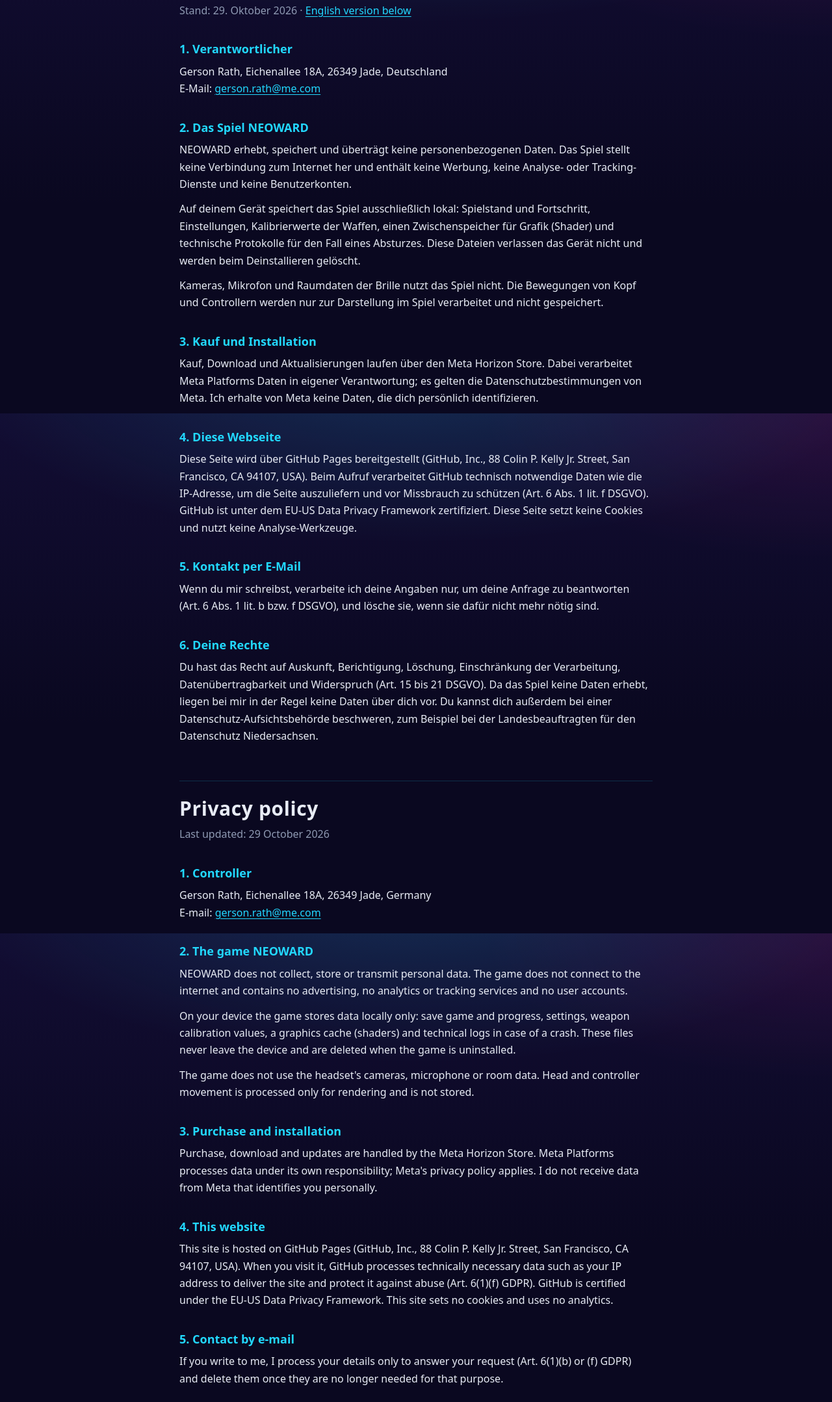
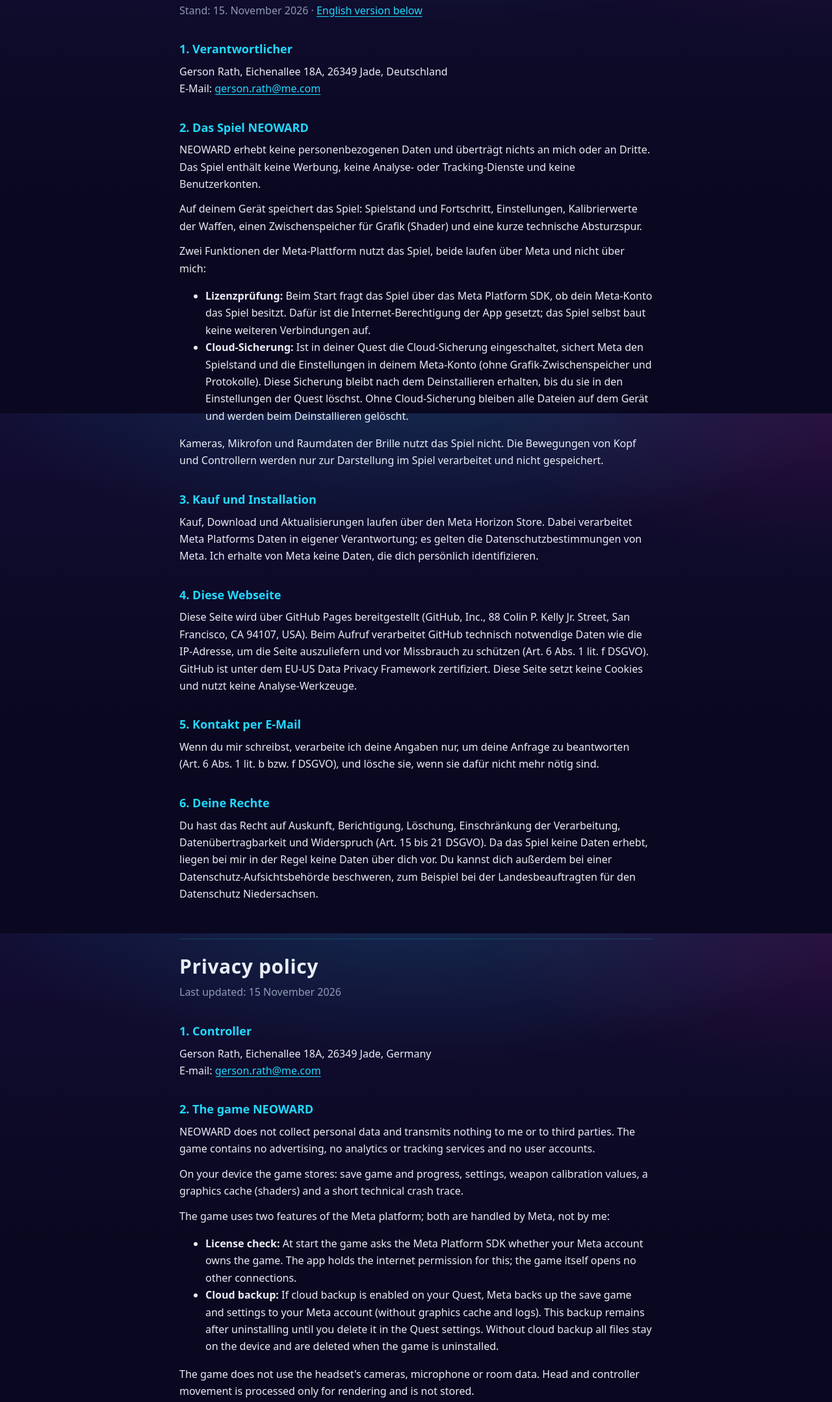
Before and after one commit to Neoward/neoward.github.io, a plain HTML site: page datenschutz.html in a window 1280 px wide. Shown: the part 164-2321 px from the top of the page at 65% size. Drawn offline with Linux system fonts and the light colour scheme.

Commit message:
Datenschutzerklärung (Stand 15.11.: Lizenzprüfung, Cloud-Sicherung über Meta), Studio-Logo in der Fußzeile
Co-Authored-By: Claude Opus 5.5 <noreply@anthropic.com>
Claude-Session: https://claude.ai/code/session_01XLuvdXayHazfWvZsJdh7GP

```diff
--- a/datenschutz.html
+++ b/datenschutz.html
@@ -13,18 +13,26 @@
 <nav><a href="datenschutz.html">Datenschutz / Privacy</a><a href="impressum.html">Impressum / Imprint</a></nav></header>
 
 <h1>Datenschutzerklärung</h1>
-<p class="muted">Stand: 29. Oktober 2026 · <a href="#en">English version below</a></p>
+<p class="muted">Stand: 15. November 2026 · <a href="#en">English version below</a></p>
 
 <h2>1. Verantwortlicher</h2>
 <p>Gerson Rath, Eichenallee 18A, 26349 Jade, Deutschland<br>
 E-Mail: <span class="em" data-u="htar.nosreg" data-d="moc.em">gerson.rath [at] me [punkt] com</span></p>
 
 <h2>2. Das Spiel NEOWARD</h2>
-<p>NEOWARD erhebt, speichert und überträgt keine personenbezogenen Daten. Das Spiel stellt keine Verbindung zum
-Internet her und enthält keine Werbung, keine Analyse- oder Tracking-Dienste und keine Benutzerkonten.</p>
-<p>Auf deinem Gerät speichert das Spiel ausschließlich lokal: Spielstand und Fortschritt, Einstellungen,
-Kalibrierwerte der Waffen, einen Zwischenspeicher für Grafik (Shader) und technische Protokolle für den Fall eines
-Absturzes. Diese Dateien verlassen das Gerät nicht und werden beim Deinstallieren gelöscht.</p>
+<p>NEOWARD erhebt keine personenbezogenen Daten und überträgt nichts an mich oder an Dritte. Das Spiel enthält keine
+Werbung, keine Analyse- oder Tracking-Dienste und keine Benutzerkonten.</p>
+<p>Auf deinem Gerät speichert das Spiel: Spielstand und Fortschritt, Einstellungen, Kalibrierwerte der Waffen, einen
+Zwischenspeicher für Grafik (Shader) und eine kurze technische Absturzspur.</p>
+<p>Zwei Funktionen der Meta-Plattform nutzt das Spiel, beide laufen über Meta und nicht über mich:</p>
+<ul>
+<li><b>Lizenzprüfung:</b> Beim Start fragt das Spiel über das Meta Platform SDK, ob dein Meta-Konto das Spiel
+besitzt. Dafür ist die Internet-Berechtigung der App gesetzt; das Spiel selbst baut keine weiteren Verbindungen auf.</li>
+<li><b>Cloud-Sicherung:</b> Ist in deiner Quest die Cloud-Sicherung eingeschaltet, sichert Meta den Spielstand und
+die Einstellungen in deinem Meta-Konto (ohne Grafik-Zwischenspeicher und Protokolle). Diese Sicherung bleibt nach dem
+Deinstallieren erhalten, bis du sie in den Einstellungen der Quest löschst. Ohne Cloud-Sicherung bleiben alle Dateien
+auf dem Gerät und werden beim Deinstallieren gelöscht.</li>
+</ul>
 <p>Kameras, Mikrofon und Raumdaten der Brille nutzt das Spiel nicht. Die Bewegungen von Kopf und Controllern werden
 nur zur Darstellung im Spiel verarbeitet und nicht gespeichert.</p>
 
@@ -51,18 +59,25 @@ Landesbeauftragten für den Datenschutz Niedersachsen.</p>
 
 <section class="lang" id="en" lang="en">
 <h1>Privacy policy</h1>
-<p class="muted">Last updated: 29 October 2026</p>
+<p class="muted">Last updated: 15 November 2026</p>
 
 <h2>1. Controller</h2>
 <p>Gerson Rath, Eichenallee 18A, 26349 Jade, Germany<br>
 E-mail: <span class="em" data-u="htar.nosreg" data-d="moc.em">gerson.rath [at] me [punkt] com</span></p>
 
 <h2>2. The game NEOWARD</h2>
-<p>NEOWARD does not collect, store or transmit personal data. The game does not connect to the internet and contains
-no advertising, no analytics or tracking services and no user accounts.</p>
-<p>On your device the game stores data locally only: save game and progress, settings, weapon calibration values, a
-graphics cache (shaders) and technical logs in case of a crash. These files never leave the device and are deleted
-when the game is uninstalled.</p>
+<p>NEOWARD does not collect personal data and transmits nothing to me or to third parties. The game contains no
+advertising, no analytics or tracking services and no user accounts.</p>
+<p>On your device the game stores: save game and progress, settings, weapon calibration values, a graphics cache
+(shaders) and a short technical crash trace.</p>
+<p>The game uses two features of the Meta platform; both are handled by Meta, not by me:</p>
+<ul>
+<li><b>License check:</b> At start the game asks the Meta Platform SDK whether your Meta account owns the game. The
+app holds the internet permission for this; the game itself opens no other connections.</li>
+<li><b>Cloud backup:</b> If cloud backup is enabled on your Quest, Meta backs up the save game and settings to your
+Meta account (without graphics cache and logs). This backup remains after uninstalling until you delete it in the
+Quest settings. Without cloud backup all files stay on the device and are deleted when the game is uninstalled.</li>
+</ul>
 <p>The game does not use the headset's cameras, microphone or room data. Head and controller movement is processed
 only for rendering and is not stored.</p>
 
@@ -86,7 +101,7 @@ once they are no longer needed for that purpose.</p>
 with a data protection supervisory authority.</p>
 </section>
 
-<footer><a href="index.html">NEOWARD</a><a href="impressum.html">Impressum / Imprint</a></footer>
+<footer><img class="studio" src="img/racmoon_studio.svg" alt="racmoon studio" width="72" height="54"><a href="index.html">NEOWARD</a><a href="impressum.html">Impressum / Imprint</a></footer>
 </main>
 </body>
 </html>
--- a/style.css
+++ b/style.css
@@ -49,6 +49,8 @@ footer { margin-top: 64px; padding-top: 20px; border-top: 1px solid var(--line);
   display: flex; flex-wrap: wrap; gap: 8px 18px; }
 footer a { color: var(--muted); text-decoration: none; }
 footer a:hover { color: var(--text); }
+footer { align-items: center; }
+footer img.studio { height: 54px; width: auto; opacity: 0.85; margin-right: 6px; }
 @media (max-width: 480px) { nav a { margin-left: 0; margin-right: 14px; } h1 { font-size: 25px; } }
 
 /* ===== Startseite (neu): Logo, Parallax-Held, Gizmo als Begleiterin ===== */
```
Also changed, not shown: impressum.html (+1 -1 lines), index.html (+1 -1 lines), img/racmoon_studio.svg (added).
